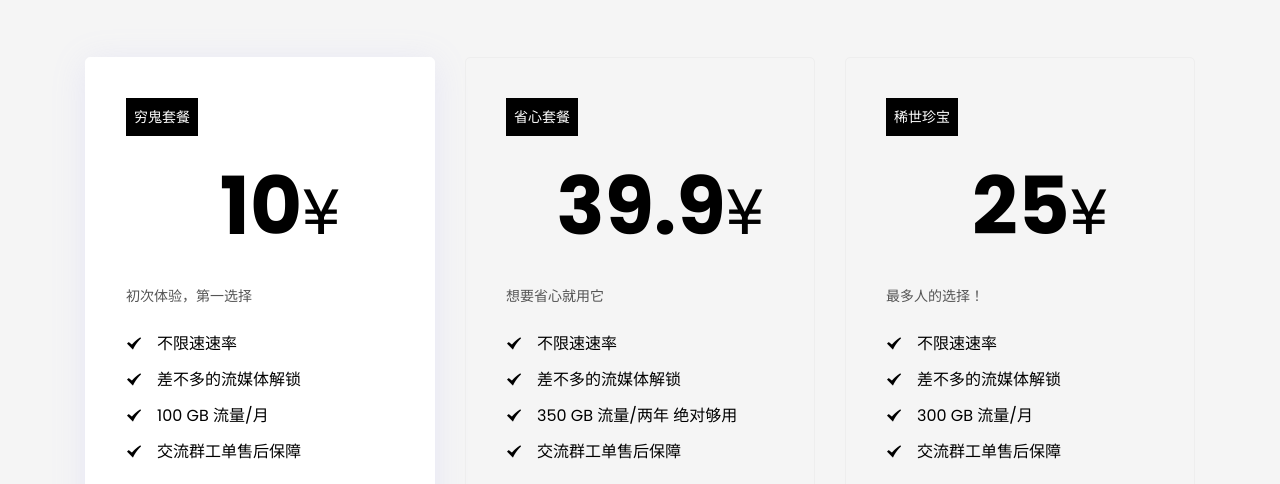
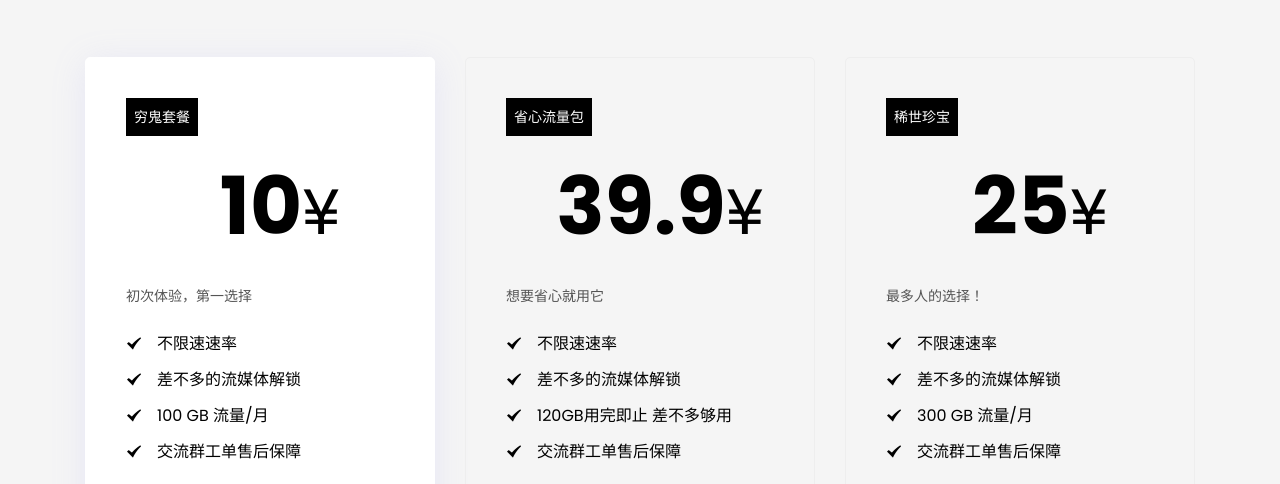
Before and after one commit to Anderrrrrr/Anderrrrrr.github.io, a plain HTML site: page index.html in a window 1280 px wide. Shown: the part 4964-5448 px from the top of the page. Drawn offline with Linux system fonts and the light colour scheme; files whose address does not match are found by name.

Commit message:
Update index.html

```diff
--- a/index.html
+++ b/index.html
@@ -436,14 +436,14 @@
                 </div>
                 <div class="col-lg-4 col-sm-6">
                     <div class="pricing-block">
-                        <span class="price-title">省心套餐</span>
+                        <span class="price-title">省心流量包</span>
                         <h5 class="price-sub">best enough to make a start</h5>
                         <h3 class="pricing">39.9<small>¥</small></h3>
                         <p>想要省心就用它</p>
                         <ul>
                             <li> <i class="icofont icofont-tick-mark"></i>不限速速率</li>
                             <li><i class="icofont icofont-tick-mark"></i>差不多的流媒体解锁</li>
-                            <li><i class="icofont icofont-tick-mark"></i>350 GB 流量/两年 绝对够用</li>
+                            <li><i class="icofont icofont-tick-mark"></i>120GB用完即止 差不多够用</li>
                             <li><i class="icofont icofont-tick-mark"></i>交流群工单售后保障</li>
                         </ul>
                         <a href="#" class="btn btn-dark btn-circled">了解详情</a>
```
